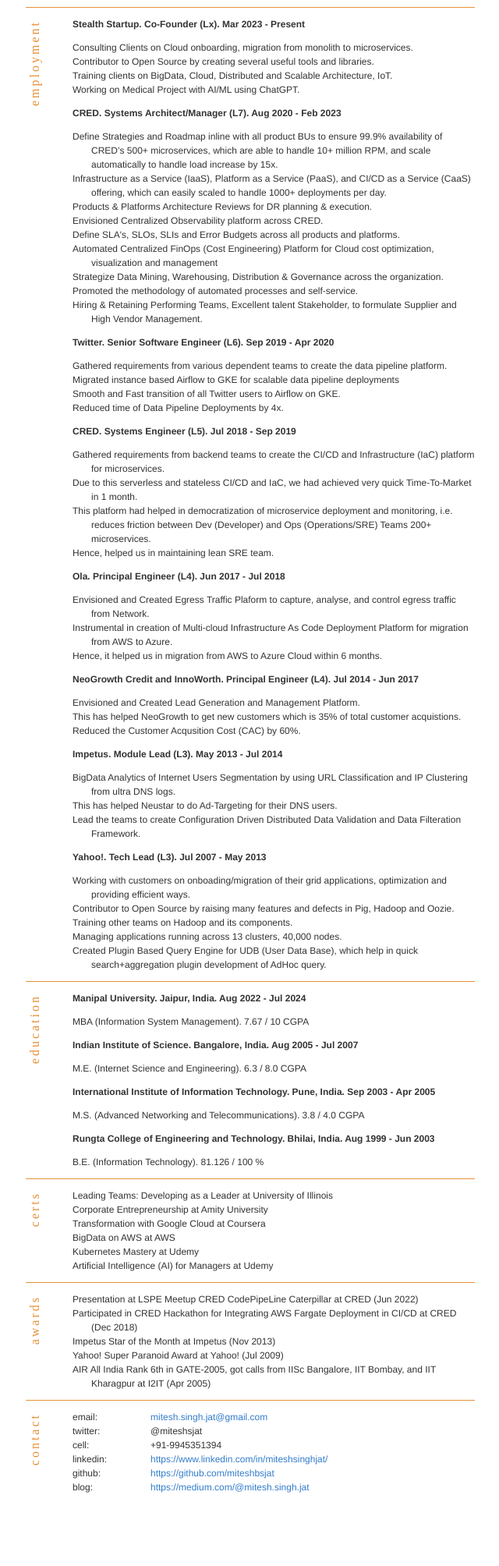
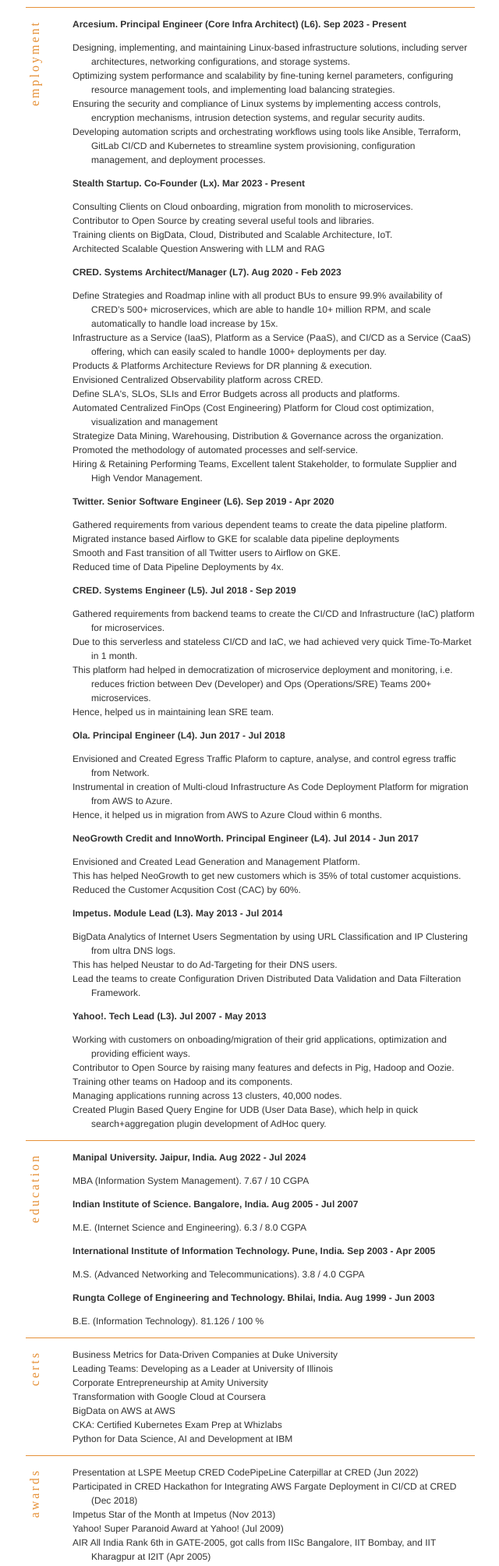
Before and after one commit to miteshbsjat/resume, a plain HTML site: page rst_01/resume.html in a window 1280 px wide. Shown: the part 359-2367 px from the top of the page at 78% size, without its empty margins (63-703 px from the left). Before the commit the page ends 2287 px from the top, so only its background shows below. Drawn offline with Linux system fonts and the light colour scheme; files that its build step writes are made by us from their sources.

Commit message:
Added Arcesium Job Profile

```diff
--- a/rst_01/resume.html
+++ b/rst_01/resume.html
@@ -33,12 +33,20 @@
 <div class="section" id="employment">
 <h1>employment</h1>
 <dl class="docutils">
+<dt>Arcesium. Principal Engineer (Core Infra Architect) (L6). Sep 2023 - Present</dt>
+<dd><ul class="first last simple">
+<li>Designing, implementing, and maintaining Linux-based infrastructure solutions, including server architectures, networking configurations, and storage systems.</li>
+<li>Optimizing system performance and scalability by fine-tuning kernel parameters, configuring resource management tools, and implementing load balancing strategies.</li>
+<li>Ensuring the security and compliance of Linux systems by implementing access controls, encryption mechanisms, intrusion detection systems, and regular security audits.</li>
+<li>Developing automation scripts and orchestrating workflows using tools like Ansible, Terraform, GitLab CI/CD and Kubernetes to streamline system provisioning, configuration management, and deployment processes.</li>
+</ul>
+</dd>
 <dt>Stealth Startup. Co-Founder (Lx). Mar 2023 - Present</dt>
 <dd><ul class="first last simple">
 <li>Consulting Clients on Cloud onboarding, migration from monolith to microservices.</li>
 <li>Contributor to Open Source by creating several useful tools and libraries.</li>
 <li>Training clients on BigData, Cloud, Distributed and Scalable Architecture, IoT.</li>
-<li>Working on Medical Project with AI/ML using ChatGPT.</li>
+<li>Architected Scalable Question Answering with LLM and RAG</li>
 </ul>
 </dd>
 <dt>CRED. Systems Architect/Manager (L7). Aug 2020 - Feb 2023</dt>
@@ -130,12 +138,13 @@
 <div class="section" id="certs">
 <h1>certs</h1>
 <ul class="simple">
+<li>Business Metrics for Data-Driven Companies at Duke University</li>
 <li>Leading Teams: Developing as a Leader at University of Illinois</li>
 <li>Corporate Entrepreneurship at Amity University</li>
 <li>Transformation with Google Cloud at Coursera</li>
 <li>BigData on AWS at AWS</li>
-<li>Kubernetes Mastery at Udemy</li>
-<li>Artificial Intelligence (AI) for Managers at Udemy</li>
+<li>CKA: Certified Kubernetes Exam Prep at Whizlabs</li>
+<li>Python for Data Science, AI and Development at IBM</li>
 </ul>
 </div>
 <div class="section" id="awards">
```
Also changed, not shown: web_01/index.html (+16 -3 lines), 1 other file.
